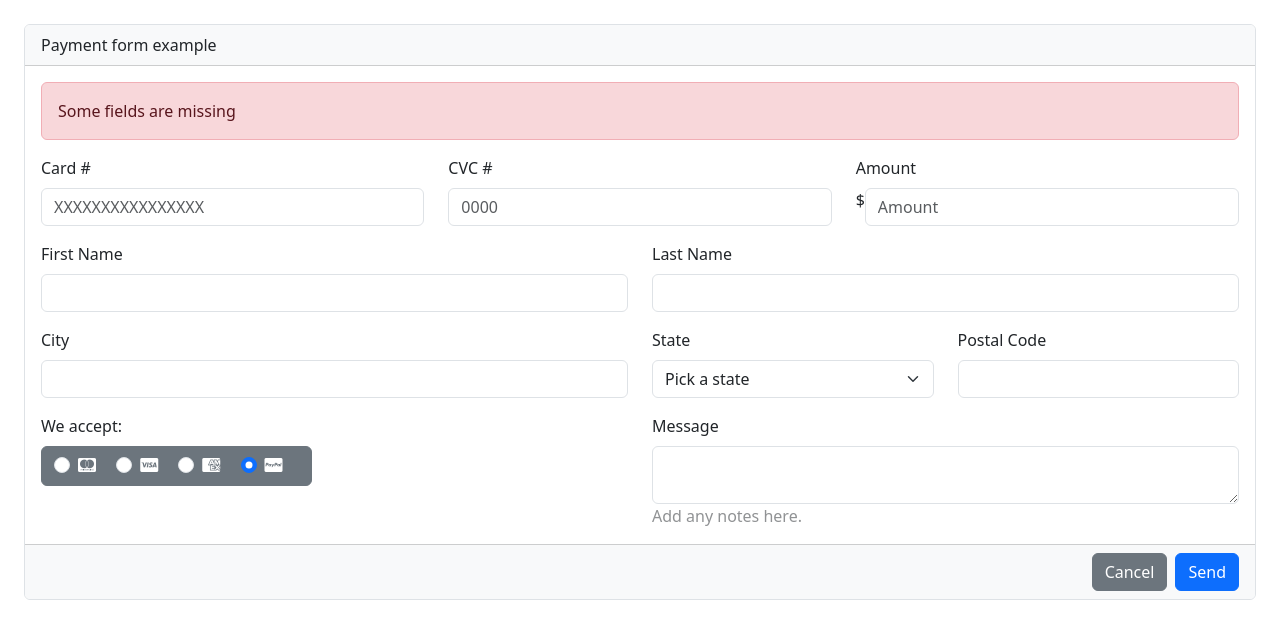
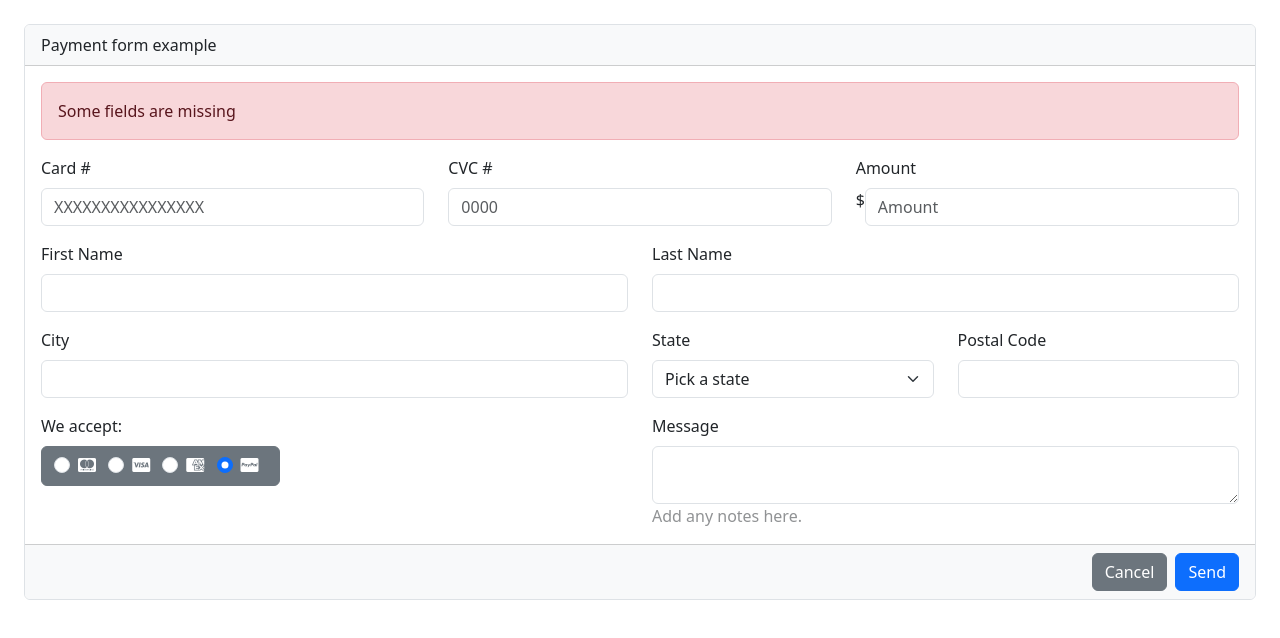
Before and after one commit to Neptali-Ricardo/spain-fs-pt-80-Neptali-Castejon-Create-a-HTML5-form, a plain HTML site: page index.html in a window 1280 px wide. Drawn offline with nearby package versions, Linux system fonts and the light colour scheme.

Commit message:
margin btn cards

```diff
--- a/index.html
+++ b/index.html
@@ -92,25 +92,25 @@
                         <div class="mb-3 d-flex flex-column align-items-start">
                             <label class="form-label">We accept:</label>
                             <div class="btn btn-secondary ">
-                                <div class="form-check form-check-inline me-3">
+                                <div class="form-check form-check-inline me-2">
                                     <label for="mastercard" >
                                         <span class="fa-brands fa-cc-mastercard"></span>
                                     </label>
                                     <input class="form-check-input" type="radio" name="flexRadioDefault" id="mastercard" aria-label="MasterCard" checked>
                                 </div>
-                                <div class="form-check form-check-inline me-3">
+                                <div class="form-check form-check-inline me-2">
                                     <label for="visa" >
                                         <span class="fa-brands fa-cc-visa"></span>
                                     </label>
                                     <input class="form-check-input" type="radio" name="flexRadioDefault" id="visa" aria-label="Visa" checked>
                                 </div>
-                                <div class="form-check form-check-inline me-3">
+                                <div class="form-check form-check-inline me-2">
                                     <label for="amex" >
                                         <span class="fa-brands fa-cc-amex"></span>
                                     </label>
                                     <input class="form-check-input" type="radio" name="flexRadioDefault" id="amex" aria-label="American Express" checked>
                                 </div>
-                                <div class="form-check form-check-inline me-3">
+                                <div class="form-check form-check-inline me-2">
                                     <label for="paypal" >
                                         <span class="fa-brands fa-cc-paypal"></span>
                                     </label>
```
